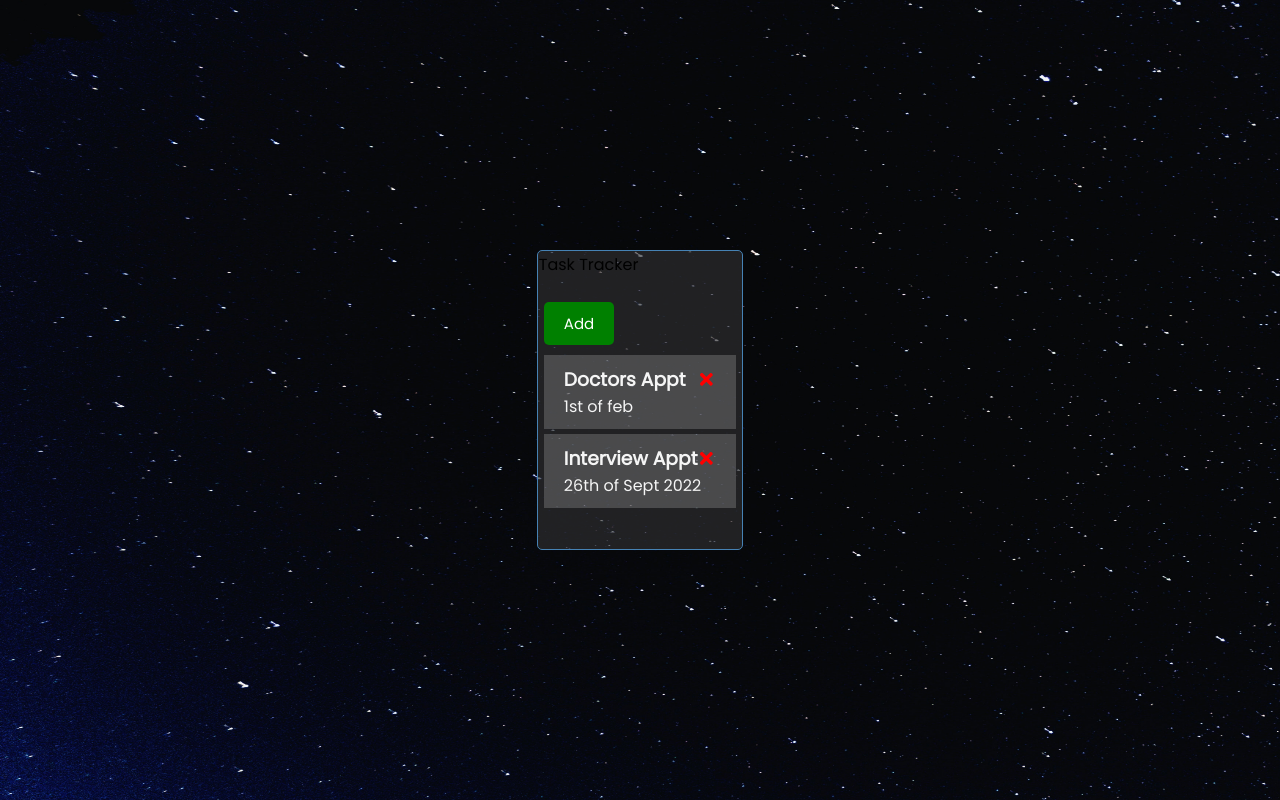
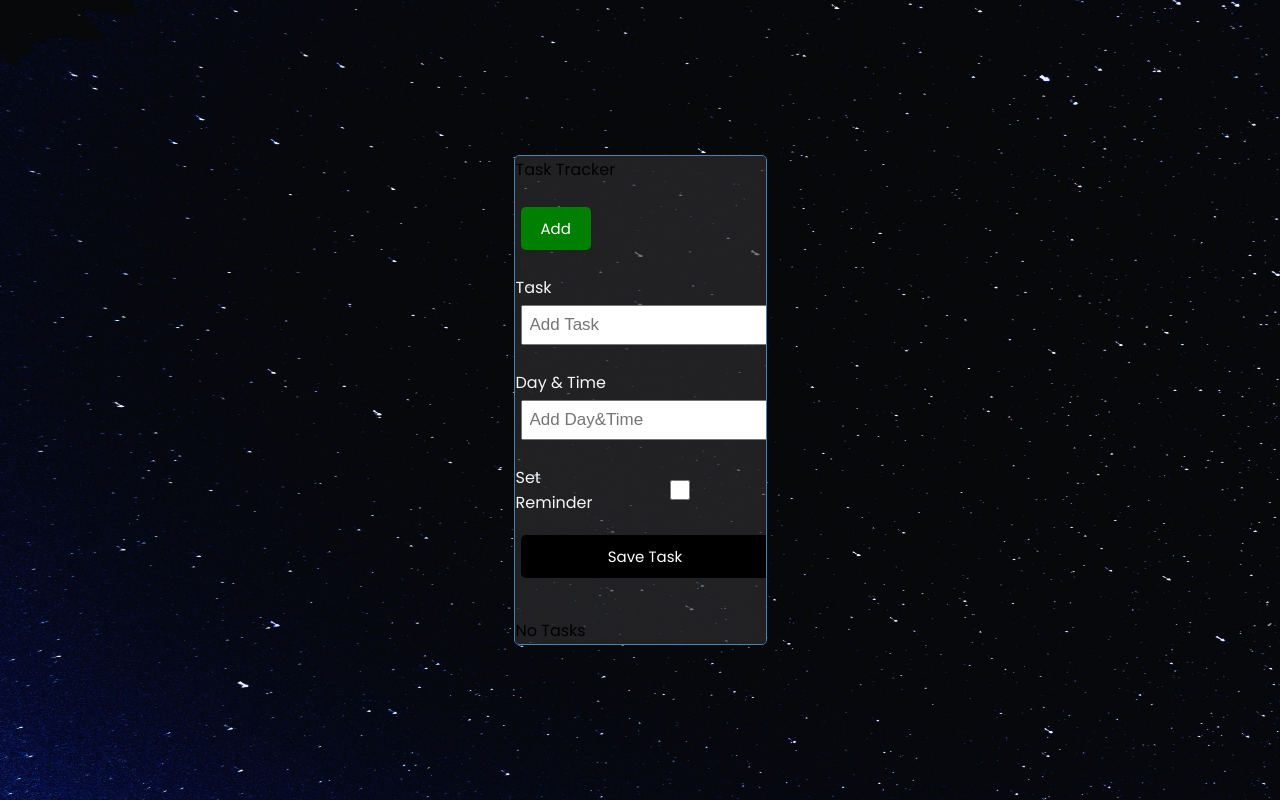
Before and after one commit to bkhanal4351/task-tracker, a React (Create React App) app: page / in a window 1280 px wide. Built offline with nearby package versions, Linux system fonts and the light colour scheme.

Commit message:
adds add task feature

```diff
--- a/src/App.js
+++ b/src/App.js
@@ -2,27 +2,35 @@ import { useState } from 'react'
 
 import Header from './components/Header'
 import Tasks from './components/Tasks';
+import AddTask from './components/AddTask';
 
 const App = () =>{
   const [tasks, setTasks] = useState([
 
-      {
-        id: 1,
-        text: 'Doctors Appt',
-        day: '1st of feb',
-        remider: true,
-      },
+      // {
+      //   id: 1,
+      //   text: 'Doctors Appt',
+      //   day: '1st of feb',
+      //   reminder: true,
+      // },
 
-      {
-        id: 2,
-        text: 'Interview Appt',
-        day: '26th of Sept 2022',
-        remider: true,
-      }
+      // {
+      //   id: 2,
+      //   text: 'Interview Appt',
+      //   day: '26th of Sept 2022',
+      //   reminder: true,
+      // }
 
 
 
   ])
+
+  // Add Task
+  const addTask = (task) => {
+    const id = Math.floor(Math.random() + 10000 + 1)
+    const newTask = { id, ...task}
+    setTasks([...tasks, newTask])
+  }
 
   // Delete Task
   const deleteTask = (id) => {
@@ -31,7 +39,7 @@ const App = () =>{
 
   // Toggle Reminder
   const toggleReminder = (id) => {
-    console.log(id)
+    setTasks(tasks.map((task)=>task.id === id ? {...task, reminder: !task.reminder} : task))
   }
 
 
@@ -39,6 +47,7 @@ const App = () =>{
     <>
     <div className="container">
       <Header/>
+      <AddTask onAdd={addTask}/>
       {tasks.length > 0 ? (
       <Tasks tasks={tasks} onDelete={deleteTask} onToggle={toggleReminder}/>
       ) : ('No Tasks')}
--- /dev/null
+++ b/src/components/AddTask.js
@@ -0,0 +1,55 @@
+import { useState } from 'react'
+
+const AddTask = ({onAdd}) => {
+  const[text, setText] = useState('')
+  const[day, setDay] = useState('')
+  const[reminder, setReminder] = useState(false)
+
+  const onSubmit = (e) => {
+    e.preventDefault()
+
+    if(!text){
+      alert('Please add a task')
+      return
+    }
+    onAdd({text, day, reminder})
+
+    setText('')
+    setDay('')
+    setReminder(false)
+
+  }
+
+
+
+  return (
+    <form className='add-form' onSubmit={onSubmit}>
+      <div className='form-control'>
+        <label>Task</label>
+        <input type='text' placeholder='Add Task' value={text} onChange={(e)=> setText(e.target.value)}/>
+      </div>
+
+      <div className='form-control'>
+        <label>Day & Time</label>
+        <input type='text'
+        placeholder='Add Day&Time'
+        value={day} onChange={(e)=> setDay(e.target.value)}/>
+      </div>
+
+      <div className='form-control form-control-check'>
+        <label>Set Reminder</label>
+        <input type='checkbox'
+        checked={reminder}
+        value={reminder}
+        onChange={(e)=> setReminder(e.currentTarget.checked)}
+        />
+      </div>
+
+      <input  type='submit' value='Save Task' className='btn btn-block' />
+
+
+    </form>
+  )
+}
+
+export default AddTask
--- a/src/components/Task.js
+++ b/src/components/Task.js
@@ -2,7 +2,7 @@ import { FaTimes } from 'react-icons/fa'
 
 const Task = ( { task , onDelete, onToggle}) => {
   return (
-    <div className='task' onDoubleClick={()=>onToggle(task.id)}>
+    <div className={`task ${task.reminder ? 'reminder' : ''}`} onDoubleClick={()=>onToggle(task.id)}>
       <h3>{task.text} <FaTimes style={{color: 'red', cursor: 'pointer'}} onClick= {() => onDelete(task.id)} /></h3>
       <p>{task.day}</p>
     </div>
```
